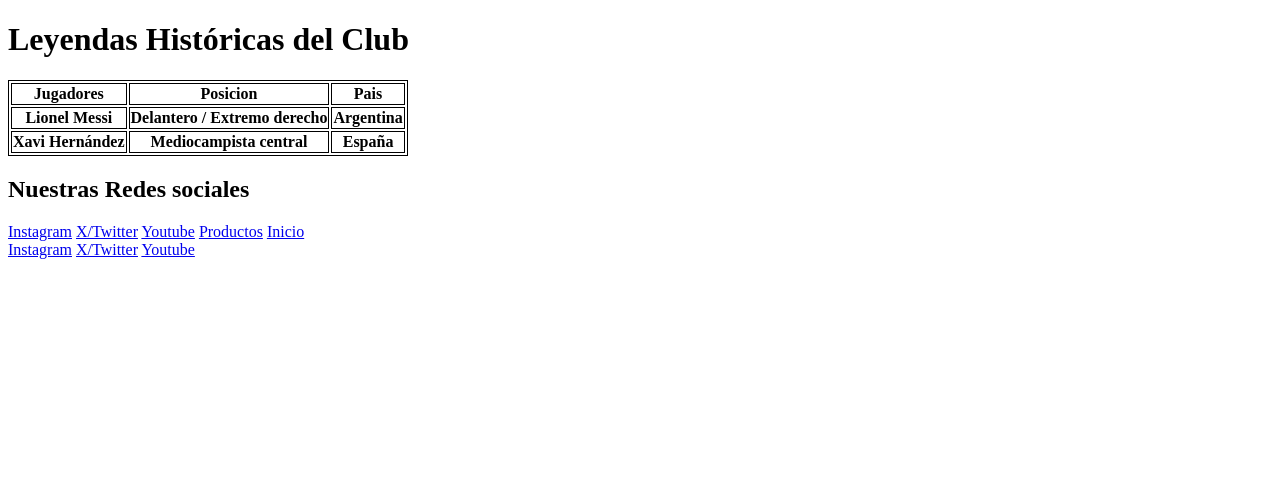
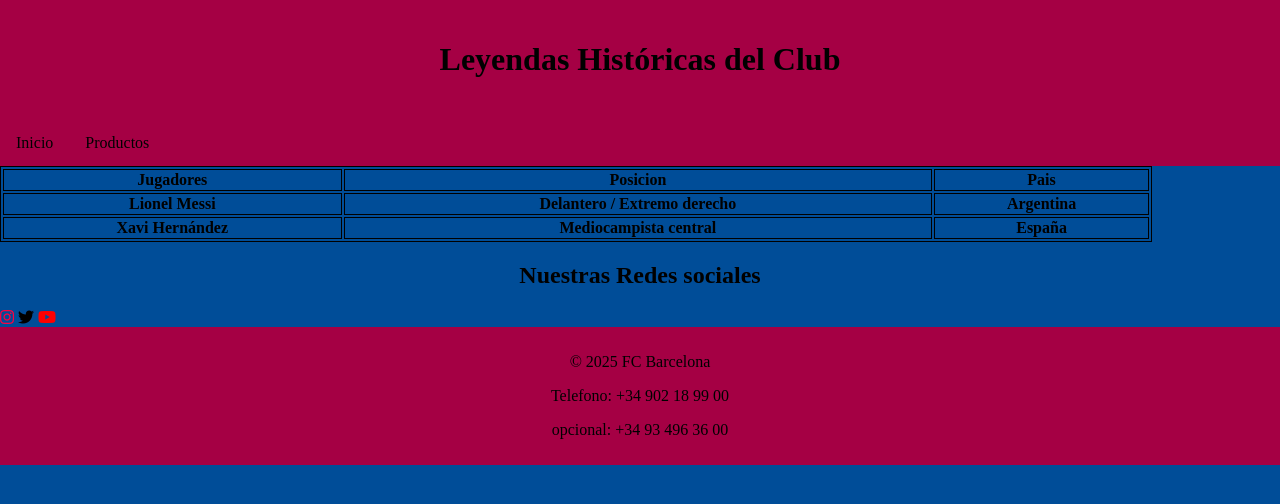
Before and after one commit to BenjaJuarez059/evaluacion_practica_dise-o_de_interfaces_benja_juarez4toa-o, a plain HTML site: page redes_sociales.html in a window 1280 px wide. Drawn offline with Linux system fonts and the light colour scheme.

Commit message:
avances en diseño

```diff
--- a/redes_sociales.html
+++ b/redes_sociales.html
@@ -4,15 +4,59 @@
     <meta charset="UTF-8">
     <meta name="viewport" content="width=device-width, initial-scale=1.0">
     <title>Jugadores y Redes sociales</title>
+    <link rel="stylesheet" href="styles.css">
+    <link rel="stylesheet" href="https://cdnjs.cloudflare.com/ajax/libs/font-awesome/5.15.3/css/all.min.css">
+    <style>
+      body{
+        margin: 0;
+      }
+
+      .header {
+  background-color: #A50044;
+  padding: 20px;
+  text-align: center;
+}
+.topnav {
+  overflow: hidden;
+  background-color: #A50044;
+}
+
+/* Style the topnav links */
+.topnav a {
+  float: left;
+  display: block;
+  color: #000000;
+  text-align: center;
+  padding: 14px 16px;
+  text-decoration: none;
+}
+
+/* Change color on hover */
+.topnav a:hover {
+  background-color: #722ca0;
+  color: black;
+}
+.footer {
+  background-color:  #A50044;
+  text-align: center;
+  padding: 10px;
+}
+    </style>
 </head>
 <body>
-  <h1>Leyendas Históricas del Club</h1>
+  <div class="header">
+    <h1>Leyendas Históricas del Club</h1>
+  </div>
+  <div class="topnav">
+    <a href="index.html">Inicio</a>
+    <a href="productos.html">Productos</a>
+  </div>
   <style>
     table, th, td {
       border:1px solid black;
     }
     </style>
-<table>
+<table style="width: 90%; height: 50%;">
   <tr>
     <th>Jugadores</th>
     <th>Posicion</th>
@@ -30,15 +74,15 @@
   </tr>
   </table>
 <h2>Nuestras Redes sociales</h2>
-<a href="https://www.instagram.com/fcbarcelona/">Instagram</a>
-<a href="https://x.com/FCBarcelona">X/Twitter</a>
-<a href="https://www.youtube.com/fcbarcelona">Youtube</a>
-<a href="productos.htm">Productos</a>
-<a href="index.html">Inicio</a>
-<footer>
-  <a href="https://www.instagram.com/fcbarcelona/">Instagram</a>
-<a href="https://x.com/FCBarcelona">X/Twitter</a>
-<a href="https://www.youtube.com/fcbarcelona">Youtube</a>
-</footer>
+<div>
+  <a href="https://www.instagram.com/fcbarcelona/" target="_blank" class="instagram"><i class="fab fa-instagram"></i></a>
+  <a href="https://x.com/FCBarcelona" target="_blank" class="x/Twitter "><i class="fab fa-twitter"></i></a>
+  <a href="https://www.youtube.com/fcbarcelona" target="_blank" class="youtube"><i class="fab fa-youtube"></i></a>
+</div>
+<div class="footer">
+  <p>© 2025 FC Barcelona</p>
+  <p>Telefono: +34 902 18 99 00</p>
+  <p>opcional: +34 93 496 36 00</p>
+</div>
 </body>
 </html>
--- a/styles.css
+++ b/styles.css
@@ -1,9 +1,40 @@
-h2{
-    font-family: Arial, Helvetica, sans-serif;
-}
 body{
     background-color: #004D98;
 }
 a{
     color: black;
 }
+h2{
+    text-align: center;
+}
+.instagram{
+    color: rgb(255, 0, 64);
+    text-decoration: none;
+}
+
+.instagram:hover{
+    color: #fff;
+    background-color: rgb(255, 0, 64);
+    padding: 10px;
+    border-radius: 40px;
+}
+.twitter{
+    color: rgb(0, 132, 255);
+    text-decoration: none;
+}
+.twitter:hover{
+    color: #fff;
+    background-color: rgb(0, 132, 255);
+    padding: 10px;
+    border-radius: 40px;
+}
+.youtube{
+    color: red;
+    text-decoration: none;
+}
+.youtube:hover{
+    color: #fff;
+    background-color: red;
+    padding: 10px;
+    border-radius: 40px;
+}
```
Also changed, not shown: index.html (+21 -12 lines), productos.html (+1 -0 lines), 584a9b3bb080d7616d298777.png (added), logo fcbarca.png (deleted).
